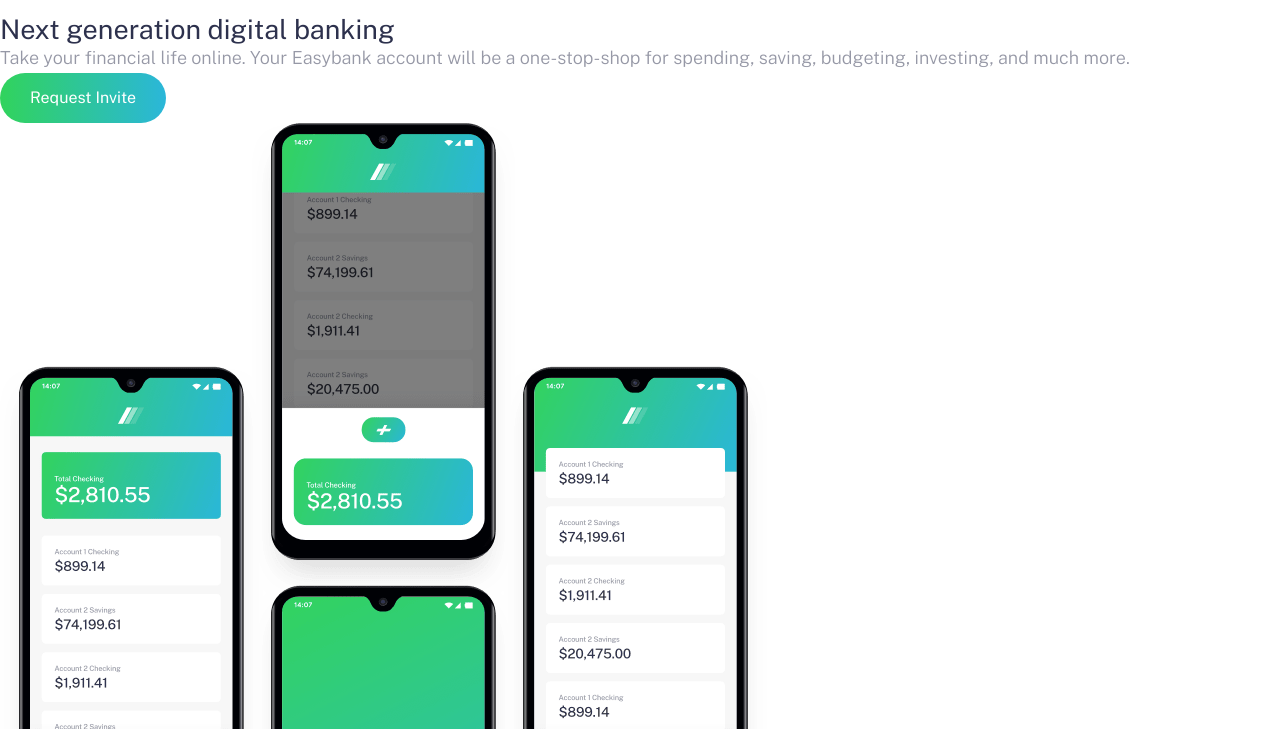
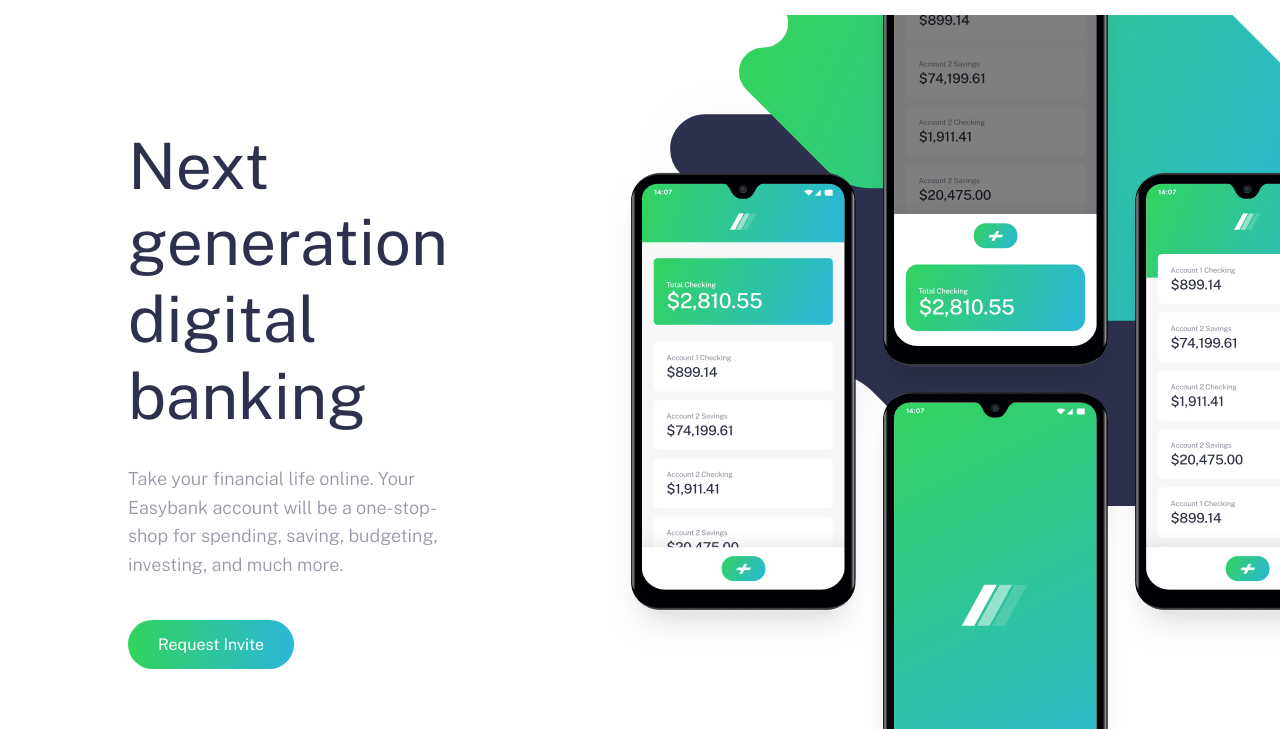
Before and after one commit to Usamaumar118/easybank, a plain HTML site: page index.html in a window 1280 px wide. Shown: the part 71-800 px from the top of the page. Drawn offline with nearby package versions, Linux system fonts and the light colour scheme.

Commit message:
complete the hero section

```diff
--- a/styles.scss
+++ b/styles.scss
@@ -31,7 +31,7 @@ body{
 
 h1,h2,h3,h4,h5,h6{
     color: var(--c-dark-blue);
-    line-height: 1.1;
+    line-height: 1.2;
     font-weight: 400;
 }
 
@@ -56,6 +56,8 @@ a{
 .header{
     background: var(--c-white);
     display: flex;
+    width: 100%;
+    position: fixed;
     align-items: center;
     justify-content: space-between;
     padding: 1.8rem 10%;
@@ -85,3 +87,44 @@ a{
     font-weight: 400;
     cursor: pointer;
 }
+
+.hero{
+    display: grid;
+    gap: 5rem;
+    grid-template-columns: 30% 1fr;
+    justify-content: space-between;
+    margin-left: 10%;
+    overflow: hidden;
+
+
+
+    &__text{
+        align-self: center;
+
+        &__title{
+            font-size: 6.4rem;
+            margin-bottom: 3rem;
+        }
+
+        &__para{
+            margin-bottom: 4rem;
+        }
+    }
+
+    &__img{
+        display: flex;
+        justify-content: flex-end;
+        align-self: top;
+        width: 100%;
+        justify-self: center;
+        background: url('images/bg-intro-desktop.svg') no-repeat;
+        background-size: contain;
+        background-position: 0 0;
+        margin-right: -23%;
+
+
+        & img {
+            object-fit: cover;
+        }
+    }
+}
```
Also changed, not shown: styles.css, 1 other file.
